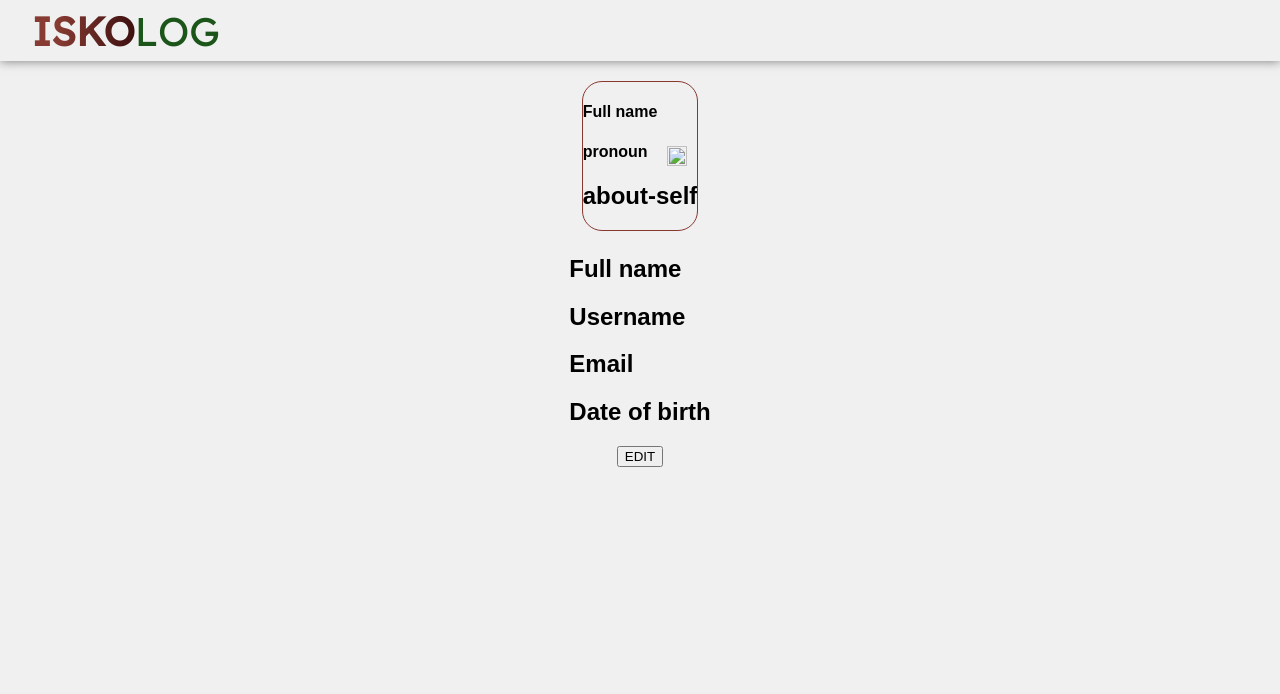
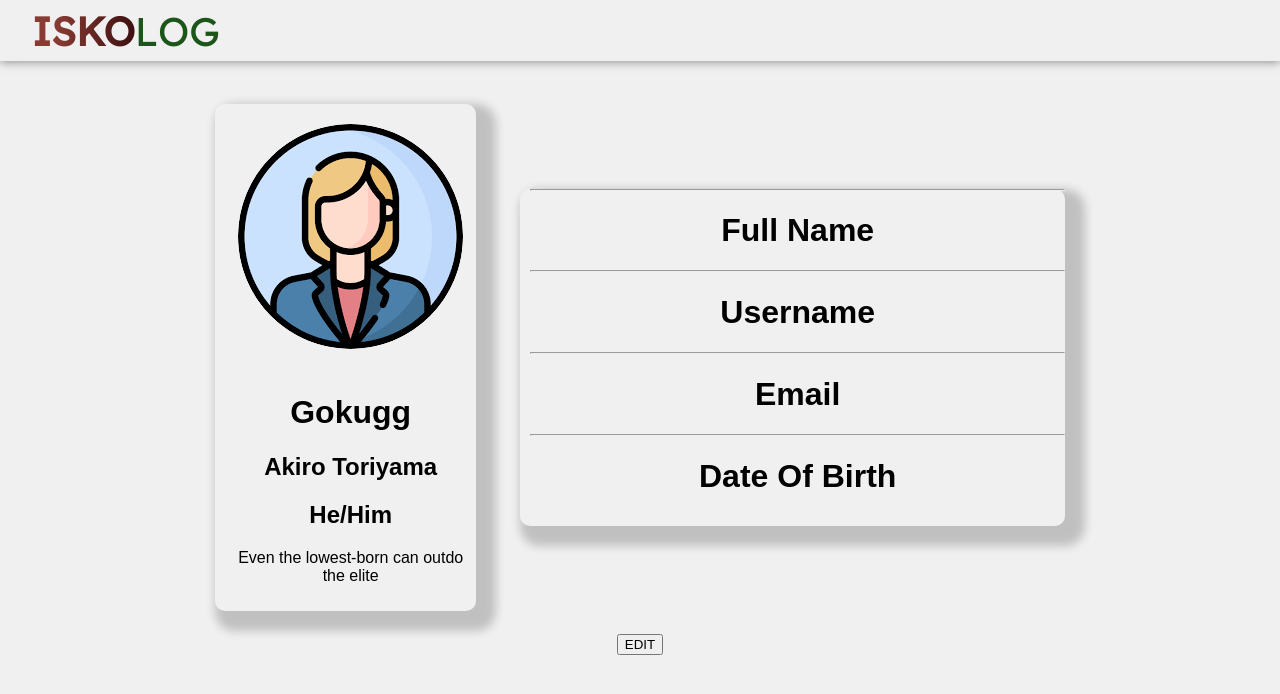
Before and after one commit to El-dawn/finalProject, a PHP site: page /profile.html in a window 1280 px wide. Shown: the top 694 px of the page. Run offline with PHP 8.4, Linux system fonts and the light colour scheme; some web fonts are replaced.

Commit message:
05-26-2024 12:00:00

```diff
--- a/profile.html
+++ b/profile.html
@@ -7,6 +7,7 @@
     <link rel="stylesheet" href="styles.css">
 </head>
 <body>
+
     <div class="header-container" style="display: block; box-shadow: 0 0 10px rgba(0,0,0,0.5); padding: 0px 0px 10px 10px;">
         <div class="header">
             <div class="spacer"></div>
@@ -27,26 +28,35 @@
         </div>
     </div>
 
+    <table style="width: 70%;">
+        <tr>
+            <td style="width: 30%; height: 100%;">
+                <div class="display-container">
+                    <div class="profile-container">
+                        <img src="images/profilepicture-icon.png" alt="Profile picture">
+                    </div>
+                    <h1 class="username">Gokugg</h1>
+                    <h2 class="name">Akiro Toriyama</h2>
+                    <h2 class="pronoun">He/Him</h2>
+                    <p>Even the lowest-born can outdo the elite</p>
+                </div>
+            </td>
+            <td style="width: 60%; height: 100%;">
+                <div class="information-container">
+                    <hr>
+                    <h1>Full Name</h1>
+                    <hr>
+                    <h1>Username</h1>
+                    <hr>
+                    <h1>Email</h1>
+                    <hr>
+                    <h1>Date Of Birth</h1>
+                </div>
+            </td>
+        </tr>
+    </table>
 
-    <div class="display-container">
-        <div class="search">
-            <div class="profile picture"><img src="" class ="pfp"></div>
-            <h4>Full name</h4>
-            <h4>pronoun</h4>
-            <h2>about-self</h2>
-        </div>
-
-    </div>
-
-    <div class="information-container">
-        <div id="information">
-            <h2>Full name</h2>
-            <h2>Username</h2>
-            <h2>Email</h2>
-            <h2>Date of birth</h2>
-        </div>
-    </div>
-    <div class="information-container">
+    <div class="editInformation-container">
         <div class="edit-btn">
             <button>EDIT</button>
         </div>
--- a/styles.css
+++ b/styles.css
@@ -274,3 +274,23 @@ body, html {
     width: auto;
     height: 10%;
 }
+
+.display-container{
+    text-align: center;
+    border-radius: 10px;
+    margin: 20px 20px 20px 20px;
+    box-shadow: 10px 10px 10px 10px rgba(0,0,0,0.2); padding: 0px 0px 10px 10px;
+}
+
+.profile-container img{
+    margin-top: 20px;
+    border-radius: 120px;
+    margin-bottom: 20px;
+}
+
+.information-container{
+    text-align: center;
+    border-radius: 10px;
+    margin: 20px 20px 20px 20px;
+    box-shadow: 10px 10px 10px 10px rgba(0,0,0,0.2); padding: 0px 0px 10px 10px;
+}
```
Also changed, not shown: images/profilepicture-icon.png (added).
